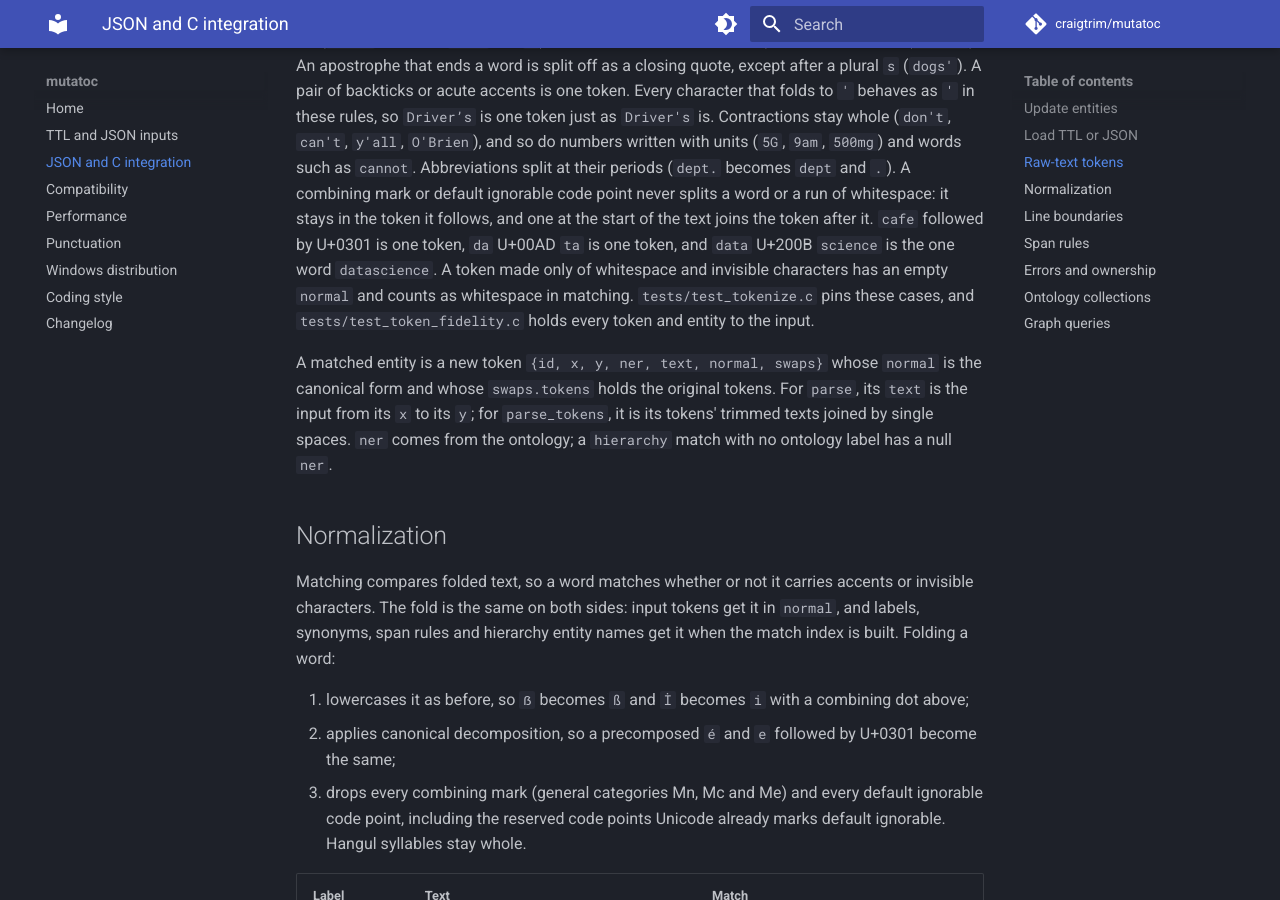
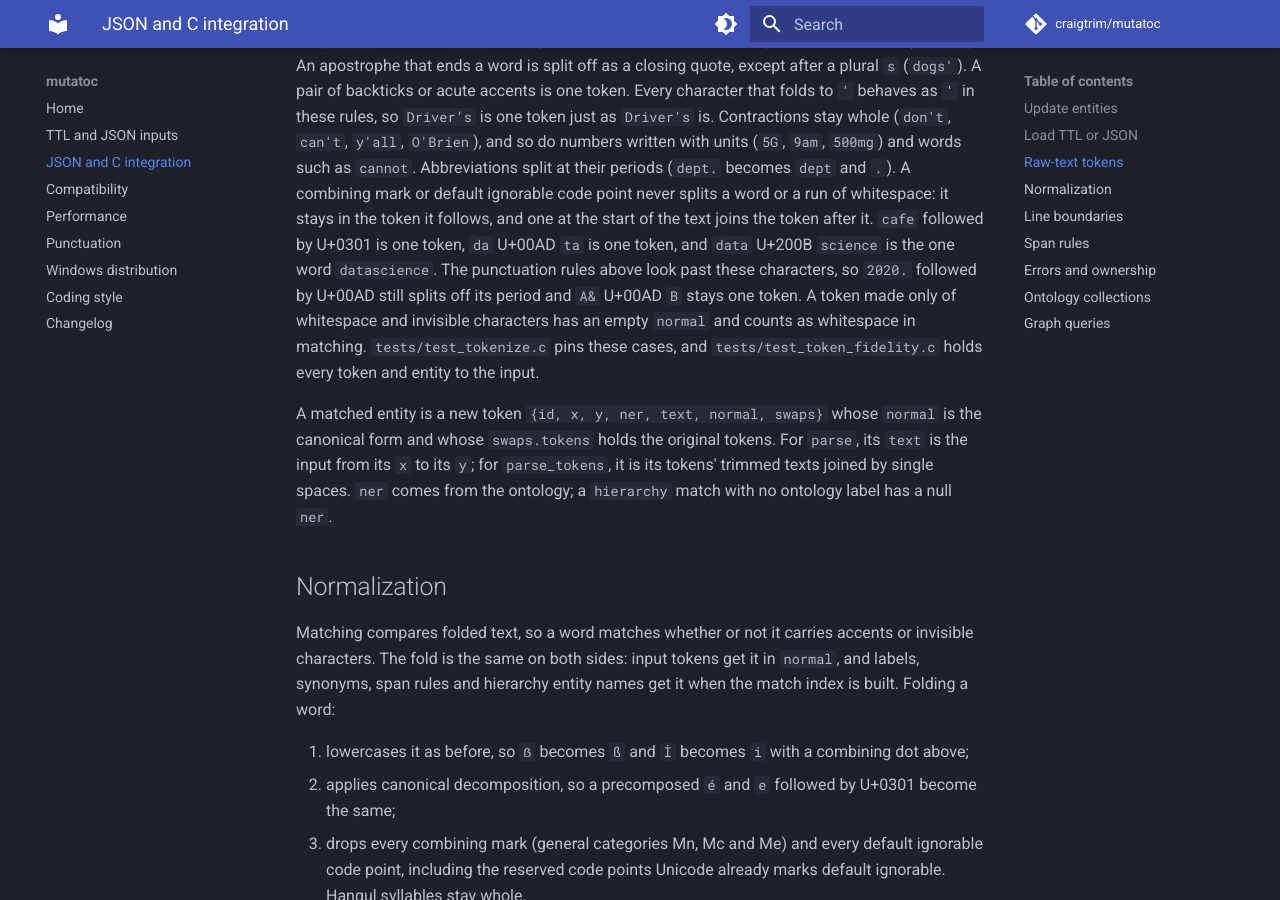
Before and after one commit to craigtrim/mutatoc, an MkDocs documentation site: the page built from docs/protocol.md, in a window 1280 px wide and 900 px high, scrolled down 3895 px. Built offline with MkDocs 1.6.1 and Material for MkDocs 9.7.7, drawn with Linux system fonts in a browser that asks for light colours; comment, search, counter and statistics services are not loaded.

Commit message:
docs: note punctuation rules look past invisible characters

````diff
--- a/docs/protocol.md
+++ b/docs/protocol.md
@@ -78,7 +78,7 @@ A prepared MDA snapshot stores extracted matching views. Loading one does not re
 - `normal` is the text lowercased, with every hyphen and dash folded to `-`, every apostrophe and single quote folded to `'`, and every double quote, including the pairs ``` `` ``` and `´´`, folded to `"`. Accents and invisible characters are then dropped, so `Café` has the `normal` `cafe` (see [Normalization](#normalization)). Matching reads `normal` for word forms; optional line boundaries also inspect whitespace token `text`.
 - `id` is `<hash>#<index>`: the MurmurHash64A (seed 1) of the token's text without its trailing space, and its position in the result. Treat ids as opaque identifiers scoped to one tokenization result; they are not stable across tokenizer changes.
 
-Punctuation becomes its own token, except a period or comma inside a number, an apostrophe inside a word, and an ampersand between letters. A period or comma that ends a number is split off (`2020.` becomes `2020` and `.`), and so are underscores that open or close a word (`_name_`). An apostrophe that ends a word is split off as a closing quote, except after a plural `s` (`dogs'`). A pair of backticks or acute accents is one token. Every character that folds to `'` behaves as `'` in these rules, so `Driver’s` is one token just as `Driver's` is. Contractions stay whole (`don't`, `can't`, `y'all`, `O'Brien`), and so do numbers written with units (`5G`, `9am`, `500mg`) and words such as `cannot`. Abbreviations split at their periods (`dept.` becomes `dept` and `.`). A combining mark or default ignorable code point never splits a word or a run of whitespace: it stays in the token it follows, and one at the start of the text joins the token after it. `cafe` followed by U+0301 is one token, `da` U+00AD `ta` is one token, and `data` U+200B `science` is the one word `datascience`. A token made only of whitespace and invisible characters has an empty `normal` and counts as whitespace in matching. `tests/test_tokenize.c` pins these cases, and `tests/test_token_fidelity.c` holds every token and entity to the input.
+Punctuation becomes its own token, except a period or comma inside a number, an apostrophe inside a word, and an ampersand between letters. A period or comma that ends a number is split off (`2020.` becomes `2020` and `.`), and so are underscores that open or close a word (`_name_`). An apostrophe that ends a word is split off as a closing quote, except after a plural `s` (`dogs'`). A pair of backticks or acute accents is one token. Every character that folds to `'` behaves as `'` in these rules, so `Driver’s` is one token just as `Driver's` is. Contractions stay whole (`don't`, `can't`, `y'all`, `O'Brien`), and so do numbers written with units (`5G`, `9am`, `500mg`) and words such as `cannot`. Abbreviations split at their periods (`dept.` becomes `dept` and `.`). A combining mark or default ignorable code point never splits a word or a run of whitespace: it stays in the token it follows, and one at the start of the text joins the token after it. `cafe` followed by U+0301 is one token, `da` U+00AD `ta` is one token, and `data` U+200B `science` is the one word `datascience`. The punctuation rules above look past these characters, so `2020.` followed by U+00AD still splits off its period and `A&` U+00AD `B` stays one token. A token made only of whitespace and invisible characters has an empty `normal` and counts as whitespace in matching. `tests/test_tokenize.c` pins these cases, and `tests/test_token_fidelity.c` holds every token and entity to the input.
 
 A matched entity is a new token `{id, x, y, ner, text, normal, swaps}` whose `normal` is the canonical form and whose `swaps.tokens` holds the original tokens. For `parse`, its `text` is the input from its `x` to its `y`; for `parse_tokens`, it is its tokens' trimmed texts joined by single spaces. `ner` comes from the ontology; a `hierarchy` match with no ontology label has a null `ner`.
 
````
Also changed, not shown: docs/compatibility.md (+1 -1 lines).
